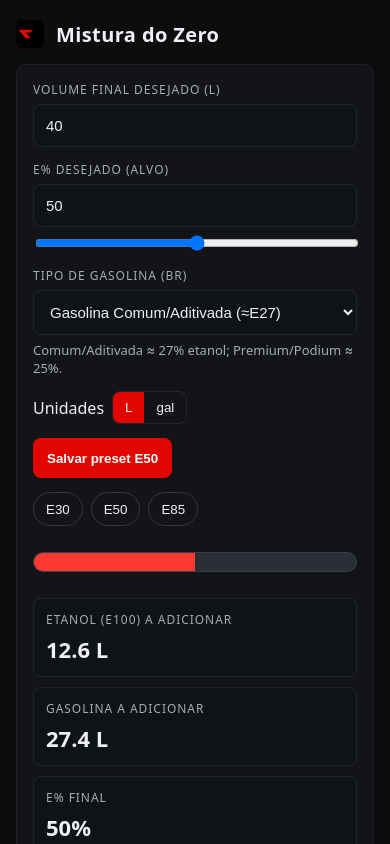
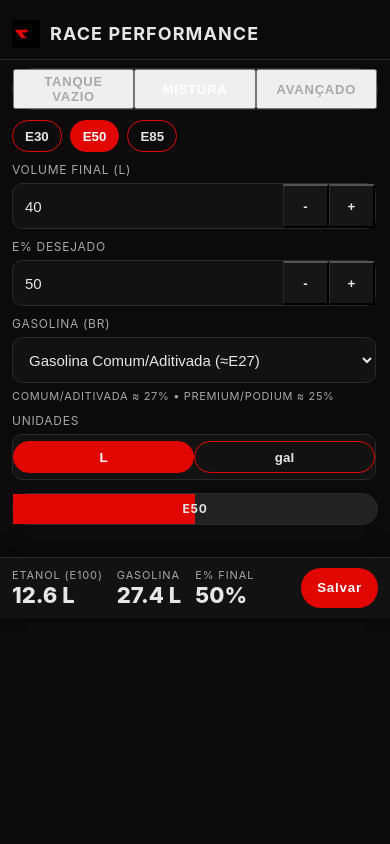
Before and after one commit to Gligoco/Calc_mix_fuel, a React (Vite) app in the folder fuel-mix-calculator/: page / in a window 390 px wide. Shown: the top 844 px of the page. Built offline with nearby package versions, Linux system fonts and the light colour scheme; a web font is replaced by a local one.

Commit message:
Refactor UI to Race Performance brand with improved mobile layout
Co-authored-by: vwb5n4ffm8 <vwb5n4ffm8@privaterelay.appleid.com>

```diff
--- a/fuel-mix-calculator/src/App.jsx
+++ b/fuel-mix-calculator/src/App.jsx
@@ -43,22 +43,17 @@ function computeFromEmpty(totalVolume, targetEPercent, gasolineEthanolFraction)
   if (T <= 0) return { addEthanol: 0, addGasoline: 0, finalEPercent: targetEPercent, valid: false, reason: 'Informe um volume final.' }
   if (Et > 1) return { addEthanol: 0, addGasoline: 0, finalEPercent: 0, valid: false, reason: 'E% desejado acima de 100%.' }
 
-  // Usando duas fontes: E100 (Ea=1) e gasolina BR (Ea=Eg)
-  // Sistema: x + y = T; (x + Eg*y)/T = Et
-  // => x = T*(Et - Eg)/(1 - Eg), y = T - x = T*(1 - Et)/(1 - Eg)
   const denom = 1 - Eg
   if (Math.abs(denom) < 1e-9) {
-    // Gasolina com 100% de etanol não faz sentido, mas evitamos divisão por zero
     return { addEthanol: T * Et, addGasoline: T * (1 - Et), finalEPercent: Et * 100, valid: true, reason: '' }
   }
 
-  // Faixa atingível: Et in [Eg, 1]
   if (Et < Eg - 1e-9) {
     return { addEthanol: 0, addGasoline: 0, finalEPercent: Eg * 100, valid: false, reason: `Com a gasolina selecionada (≈E${round(Eg*100,0)}), o mínimo atingível é E${round(Eg*100,0)}. Para menos, use gasolina E0.` }
   }
 
-  const x = T * (Et - Eg) / denom // E100
-  const y = T - x // Gasolina BR
+  const x = T * (Et - Eg) / denom
+  const y = T - x
 
   const xSafe = Math.max(0, Math.min(T, x))
   const ySafe = Math.max(0, Math.min(T, y))
@@ -101,84 +96,104 @@ export default function App() {
   const ethanolWidth = `${round(ratioEthanol * 100, 1)}%`
   const pretty = (v) => (v === Infinity ? '∞' : round(v, unit === 'gal' ? 2 : 2))
 
+  const segIndex = 1 // placeholder for 3 modes; UI only. Not altering logic.
+
   return (
-    <div className="container">
-      <div className="header-min">
-        <div className="brand-logo" />
-        <div className="brand-title">Mistura do Zero</div>
+    <div className="rp-app">
+      <div className="rp-topbar">
+        <div className="rp-logo" />
+        <div className="rp-title">Race Performance</div>
       </div>
 
-      <section className="panel">
-        <div className="panel-body">
-          <div className="row">
-            <div className="control">
-              <label>Volume final desejado ({unitLabel})</label>
-              <input className="input" type="number" min="0" step="0.1" value={totalVolumeInput} onChange={(e)=> setTotalVolumeInput(e.target.value)} />
-            </div>
+      <div className="rp-shell">
+        {/* Segmented control (UI only) */}
+        <div className="rp-seg" style={{ ['--seg-index']: segIndex }}>
+          <div className="highlight" />
+          <button className="item" aria-selected={false}>Tanque vazio</button>
+          <button className="item" aria-selected={true}>Mistura</button>
+          <button className="item" aria-selected={false}>Avançado</button>
+        </div>
 
-            <div className="control">
-              <label>E% desejado (alvo)</label>
-              <input className="input" type="number" min="0" max="100" step="1" value={targetE} onChange={(e)=> setTargetE(e.target.value)} />
-              <input className="range" type="range" min="0" max="100" step="1" value={targetE} onChange={(e)=> setTargetE(e.target.value)} />
-            </div>
+        {/* Preset chips */}
+        <div className="rp-chips">
+          {presets.slice(0,3).map(p => (
+            <button key={p.id} className="rp-chip" aria-pressed={Number(targetE) === p.targetE} onClick={()=> setTargetE(p.targetE)}>{p.name}</button>
+          ))}
+        </div>
 
-            <div className="control">
-              <label>Tipo de gasolina (BR)</label>
-              <select className="select" value={brGasTypeId} onChange={(e)=> setBrGasTypeId(e.target.value)}>
-                {BR_GAS_TYPES.map(g => (<option key={g.id} value={g.id}>{g.name}</option>))}
-              </select>
-              <div className="help">Comum/Aditivada ≈ 27% etanol; Premium/Podium ≈ 25%.</div>
-            </div>
-
-            <div className="inline">
-              <label>Unidades</label>
-              <div className="unit-toggle">
-                <button className={unit !== 'gal' ? 'active' : ''} onClick={()=> setUnit('L')}>L</button>
-                <button className={unit === 'gal' ? 'active' : ''} onClick={()=> setUnit('gal')}>gal</button>
+        {/* Inputs: scroll only this group when keyboard opens */}
+        <div className="rp-inputs-wrapper">
+          <div className="rp-inputs">
+            <div className="rp-row">
+              <div className="rp-label">Volume final ({unitLabel})</div>
+              <div className="rp-field">
+                <input type="number" min="0" step="0.1" value={totalVolumeInput} onChange={(e)=> setTotalVolumeInput(e.target.value)} />
+                <button className="rp-step" onClick={()=> setTotalVolumeInput(v => String(Math.max(0, (Number(v)||0) - (unit==='gal'?0.5:1))))}>-</button>
+                <button className="rp-step" onClick={()=> setTotalVolumeInput(v => String((Number(v)||0) + (unit==='gal'?0.5:1)))}>+</button>
               </div>
             </div>
 
-            <div className="actions">
-              <button className="button" onClick={handleSavePreset}>Salvar preset E{targetE}</button>
-            </div>
-
-            {presets.length > 0 && (
-              <div className="presets">
-                {presets.map(p => (<button key={p.id} className="chip" onClick={()=> setTargetE(p.targetE)}>{p.name}</button>))}
-              </div>
-            )}
-
-            <div className="mixbar" title={`Etanol ${ethanolWidth}`}>
-              <div className="ethanol" style={{ width: ethanolWidth }} />
-            </div>
-
-            <div className="results">
-              <div className="result">
-                <div className="label">Etanol (E100) a adicionar</div>
-                <div className="value">{pretty(ethanolInUnit)} {unitLabel}</div>
-              </div>
-              <div className="result">
-                <div className="label">Gasolina a adicionar</div>
-                <div className="value">{pretty(gasolineInUnit)} {unitLabel}</div>
-              </div>
-              <div className="result">
-                <div className="label">E% final</div>
-                <div className="value">{round(result.finalEPercent, 1)}%</div>
-              </div>
-              <div className="result">
-                <div className="label">Volume final</div>
-                <div className="value">{pretty(fromBaseLiters(totalVolumeLiters, unit === 'gal' ? 'gal' : 'L'))} {unitLabel}</div>
+            <div className="rp-row">
+              <div className="rp-label">E% desejado</div>
+              <div className="rp-field">
+                <input type="number" min="0" max="100" step="1" value={targetE} onChange={(e)=> setTargetE(e.target.value)} />
+                <button className="rp-step" onClick={()=> setTargetE(v => String(Math.max(0, (Number(v)||0) - 1)))}>-</button>
+                <button className="rp-step" onClick={()=> setTargetE(v => String(Math.min(100, (Number(v)||0) + 1)))}>+</button>
               </div>
             </div>
 
-            {!result.valid && (
-              <div className="help">{result.reason}</div>
-            )}
+            <div className="rp-row">
+              <div className="rp-label">Gasolina (BR)</div>
+              <div className="rp-field" style={{ gridTemplateColumns: '1fr' }}>
+                <select value={brGasTypeId} onChange={(e)=> setBrGasTypeId(e.target.value)}>
+                  {BR_GAS_TYPES.map(g => (<option key={g.id} value={g.id}>{g.name}</option>))}
+                </select>
+              </div>
+              <div className="rp-label" style={{ fontSize: 11 }}>Comum/Aditivada ≈ 27% • Premium/Podium ≈ 25%</div>
+            </div>
 
-            <div className="footer-note">Mistura a partir do tanque vazio, usando E100 e gasolina BR selecionada.</div>
+            <div className="rp-row">
+              <div className="rp-label">Unidades</div>
+              <div className="rp-field" style={{ gridTemplateColumns: '1fr 1fr' }}>
+                <button className="rp-chip" aria-pressed={unit==='L'} onClick={()=> setUnit('L')}>L</button>
+                <button className="rp-chip" aria-pressed={unit==='gal'} onClick={()=> setUnit('gal')}>gal</button>
+              </div>
+            </div>
+
+            <div className="rp-row">
+              <button className="rp-chip" aria-pressed={false} onClick={handleSavePreset}>Salvar preset E{targetE}</button>
+            </div>
           </div>
         </div>
-      </section>
+
+        {/* Tank bar */}
+        <div className="rp-tank" title={`Etanol ${ethanolWidth}`}>
+          <div className="eth" style={{ width: ethanolWidth }} />
+          <div className="label">E{round(Number(targetE)||0,0)}</div>
+        </div>
+
+        {/* Spacer to ensure results not overlapped */}
+        <div style={{ height: 4 }} />
+      </div>
+
+      {/* Sticky results */}
+      <div className="rp-results">
+        <div className="rp-kpis">
+          <div className="rp-kpi">
+            <div className="k-label">Etanol (E100)</div>
+            <div className="k-value">{pretty(ethanolInUnit)} {unitLabel}</div>
+          </div>
+          <div className="rp-kpi">
+            <div className="k-label">Gasolina</div>
+            <div className="k-value">{pretty(gasolineInUnit)} {unitLabel}</div>
+          </div>
+          <div className="rp-kpi">
+            <div className="k-label">E% final</div>
+            <div className="k-value">{round(result.finalEPercent, 1)}%</div>
+          </div>
+        </div>
+        <button className="rp-cta" onClick={handleSavePreset}>Salvar</button>
+      </div>
     </div>
   )
 }
--- a/fuel-mix-calculator/src/main.jsx
+++ b/fuel-mix-calculator/src/main.jsx
@@ -2,6 +2,7 @@ import React from 'react'
 import ReactDOM from 'react-dom/client'
 import App from './App.jsx'
 import './styles/theme.css'
+import './styles/brand.css'
 
 ReactDOM.createRoot(document.getElementById('root')).render(
   <React.StrictMode>
--- /dev/null
+++ b/fuel-mix-calculator/src/styles/brand.css
@@ -0,0 +1,123 @@
+:root {
+  --rp-bg: #0B0B0B;
+  --rp-surface: #121212;
+  --rp-surface-2: #161616;
+  --rp-red: #E10600;
+  --rp-text: #E6E6E6;
+  --rp-muted: #A8A8A8;
+  --rp-border: #2A2A2A;
+  --rp-radius: 10px;
+  --rp-gap: 12px;
+  --rp-transition: 200ms ease;
+}
+
+* { box-sizing: border-box; }
+html, body, #root { height: 100%; }
+body {
+  margin: 0;
+  color: var(--rp-text);
+  background: var(--rp-bg);
+  font-family: Inter, Roboto, system-ui, -apple-system, Segoe UI, Arial;
+}
+
+.rp-app {
+  height: 100dvh;
+  padding-top: max(env(safe-area-inset-top), 8px);
+  padding-bottom: max(env(safe-area-inset-bottom), 8px);
+  display: flex;
+  flex-direction: column;
+  overflow: hidden;
+}
+
+/* Top Bar */
+.rp-topbar {
+  height: 52px;
+  min-height: 48px;
+  display: flex;
+  align-items: center;
+  gap: 10px;
+  padding: 0 var(--rp-gap);
+  border-bottom: 1px solid var(--rp-border);
+  background: var(--rp-bg);
+}
+.rp-logo { width: 28px; height: 28px; background: url('/logo.svg') center/contain no-repeat; }
+.rp-title { font-family: 'Rajdhani', Bebas Neue, Inter, sans-serif; font-size: 18px; letter-spacing: .06em; font-weight: 700; text-transform: uppercase; }
+
+/* Content shell */
+.rp-shell {
+  display: grid;
+  grid-template-rows: auto auto auto 1fr auto auto; /* seg, chips, inputs label(optional), inputs, tank, spacer */
+  gap: 10px;
+  padding: 8px var(--rp-gap);
+  overflow: hidden;
+}
+
+/* Segmented control */
+.rp-seg {
+  position: relative;
+  background: var(--rp-surface-2);
+  border: 1px solid var(--rp-border);
+  border-radius: 999px;
+  display: grid;
+  grid-template-columns: 1fr 1fr 1fr;
+  height: 42px;
+}
+.rp-seg .item {
+  position: relative;
+  z-index: 1;
+  display: flex; align-items: center; justify-content: center;
+  color: var(--rp-muted);
+  font-size: 13px; font-weight: 600; text-transform: uppercase; letter-spacing: .06em;
+}
+.rp-seg .item[aria-selected="true"] { color: #fff; }
+.rp-seg .highlight {
+  position: absolute; inset: 2px; width: calc((100% - 4px)/3);
+  background: var(--rp-red); border-radius: 999px;
+  transform: translateX(calc(var(--seg-index, 0) * (100% + 0px)));
+  transition: transform 160ms ease;
+}
+
+/* Preset Chips */
+.rp-chips { display: flex; gap: 8px; overflow: hidden; }
+.rp-chip { height: 32px; padding: 0 12px; border-radius: 999px; background: transparent; border: 1px solid var(--rp-red); color: var(--rp-text); font-weight: 600; }
+.rp-chip[aria-pressed="true"] { background: var(--rp-red); border-color: var(--rp-red); color: #fff; }
+.rp-chip:active { transform: scale(0.98); transition: transform var(--rp-transition); }
+
+/* Inputs Group */
+.rp-inputs-wrapper { min-height: 0; overflow: hidden; }
+.rp-inputs { display: grid; gap: 10px; overflow: auto; max-height: 38vh; padding-right: 2px; }
+.rp-row { display: grid; gap: 6px; }
+.rp-label { font-size: 12px; color: var(--rp-muted); text-transform: uppercase; letter-spacing: .06em; }
+.rp-field { display: grid; grid-template-columns: 1fr auto auto; align-items: center; height: 46px; background: var(--rp-surface); border: 1px solid var(--rp-border); border-radius: var(--rp-radius); }
+.rp-field input, .rp-field select { height: 100%; background: transparent; border: 0; color: var(--rp-text); padding: 0 12px; font-size: 15px; outline: none; }
+.rp-step { width: 46px; height: 100%; border-left: 1px solid var(--rp-border); background: var(--rp-surface-2); color: var(--rp-text); font-weight: 700; }
+.rp-step:active { transform: scale(0.98); }
+
+/* Tank bar */
+.rp-tank { height: 32px; border-radius: 999px; background: #222; border: 1px solid var(--rp-border); position: relative; display: flex; align-items: center; justify-content: center; }
+.rp-tank .eth { position: absolute; left: 0; top: 0; bottom: 0; width: var(--e-width, 50%); background: var(--rp-red); transition: width 180ms ease; }
+.rp-tank .label { position: relative; z-index: 1; font-weight: 700; letter-spacing: .06em; font-size: 12px; }
+
+/* Sticky results bar */
+.rp-results {
+  position: sticky; bottom: 0; z-index: 5;
+  background: var(--rp-surface);
+  border-top: 1px solid var(--rp-border);
+  display: grid; grid-template-columns: 1fr auto; align-items: center;
+  padding: 10px var(--rp-gap);
+  box-shadow: 0 -6px 18px rgba(0,0,0,0.3);
+}
+.rp-kpis { display: flex; gap: 14px; align-items: center; }
+.rp-kpi { min-width: 0; }
+.rp-kpi .k-label { font-size: 11px; color: var(--rp-muted); text-transform: uppercase; letter-spacing: .08em; }
+.rp-kpi .k-value { font-size: 22px; font-weight: 800; white-space: nowrap; }
+.rp-cta { height: 40px; padding: 0 16px; border-radius: 999px; background: var(--rp-red); border: 0; color: #fff; font-weight: 800; letter-spacing: .06em; }
+.rp-cta:active { transform: scale(0.98); }
+
+/* Utilities */
+button { cursor: pointer; transition: background var(--rp-transition), color var(--rp-transition), transform var(--rp-transition), box-shadow var(--rp-transition); }
+
+/* Desktop tweaks */
+@media (min-width: 768px) {
+  .rp-app { max-width: 460px; margin: 0 auto; border-left: 1px solid var(--rp-border); border-right: 1px solid var(--rp-border); }
+}
```
